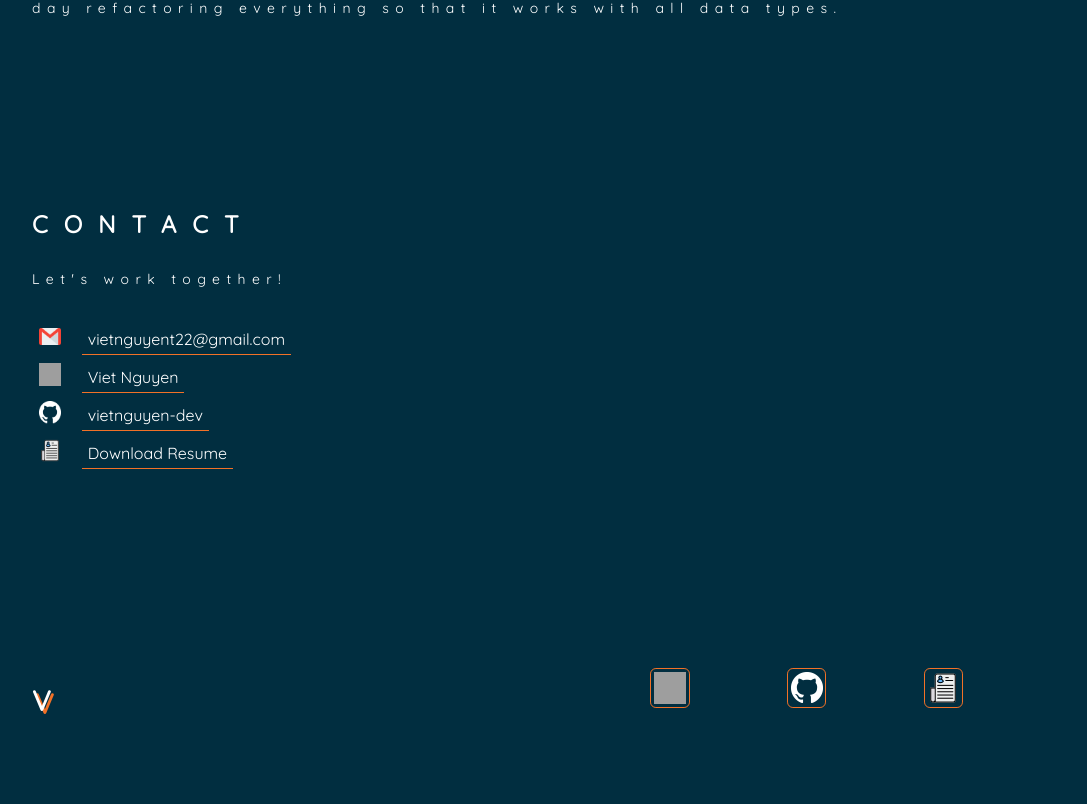
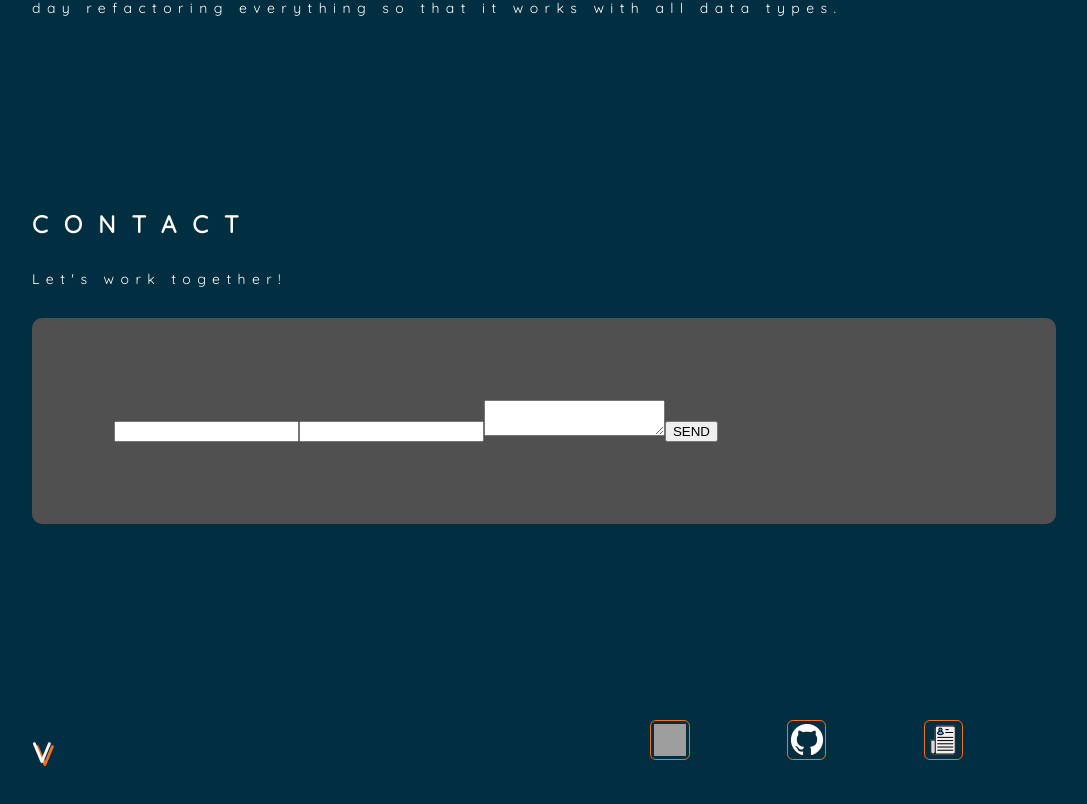
Before and after one commit to vietnguyen-dev/viet-portfolio, a Next.js app: page /rick-morty in a window 1280 px wide. Shown: the part 2569-3373 px from the top of the page, without its empty margins (96-1183 px from the left). Built offline with nearby package versions, Linux system fonts and the light colour scheme; grey boxes are pictures that could not be loaded.

Commit message:
updating component layout
adding email form to contact, etc...

```diff
--- a/components/contact.js
+++ b/components/contact.js
@@ -1,79 +1,51 @@
-import React from 'react'
+import React, { useState } from 'react'
 import styled from 'styled-components'
 import Image from 'next/image'
 
-const ContactInfo = styled.table`
+const ContactInfo = styled.div`
   border: none;
   margin-top: 3%;
 `
 
+const LinkedinDiv = styled.div`
+  margin-top: 3%;
+  display: grid;
+  grid-template-columns: 20% 80%;
+`
+
+const EmailForm = styled.form`
+  border-radius: 10px;
+  background-color: #505050;
+  padding: 8%;
+`;
+
 export default function Contact() {
     return (
-      <div id="contact" className='main'>
+      <div id="contact" className="main">
         <h3>CONTACT</h3>
         <p>Let's work together! </p>
         <ContactInfo>
-          <tbody>
-            <tr>
-              <td>
-                <Image
-                  src="/images/email.png"
-                  width={32}
-                  height={32}
-                  alt="email viet nguye at vietnguyent22@gmail.com"
-                />
-              </td>
-              <td>
-                  <a href="mailto:vietnguyent22@gmail.com" className='external' target="_blank">
-                    vietnguyent22@gmail.com
-                  </a>
-              </td>
-            </tr>
-            <tr>
-              <td>
+          {/* <a href="https://www.linkedin.com/in/viet-nguyen-b877931b5/"
+              className="external"
+              target="_blank">
+          <LinkedinDiv>
             <Image
               src="/images/linkedin.png"
               width={32}
               height={32}
               alt="find viet nguyen on linkedin"
             />
-              </td>
-              <td>
-                <a href="https://www.linkedin.com/in/viet-nguyen-b877931b5/" className='external' target="_blank">
-                  {" "}
-                  Viet Nguyen{" "}
-                </a>
-              </td>
-            </tr>
-            <tr>
-              <td>
-                <Image
-                  src="/images/github.png"
-                  width={32}
-                  height={32}
-                  alt="find viet nguyen on linkedin"
-                />
-              </td>
-              <td>
-                <a href="https://github.com/vietnguyen-dev" className='external' target="_blank"> vietnguyen-dev </a>
-              </td>
-            </tr>
-            <tr>
-              <td>
-                <Image
-                  src="/images/resume.png"
-                  width={32}
-                  height={32}
-                  alt="find viet nguyen on linkedin"
-                />
-              </td>
-              <td>
-                <a href="https://www.linkedin.com/in/viet-nguyen-b877931b5/" className='external'>
-                  Download Resume
-                </a>
-              </td>
-            </tr>
-          </tbody>
+            <p>
+              Message me on LinkedIn!
+            </p>
+          </LinkedinDiv>
+          </a> */}
+          <EmailForm>
+            <input type="text" />
+            <input type="text" />
+            <textarea />
+            <button type='submit'>SEND</button>
+         </EmailForm>
         </ContactInfo>
       </div>
     );
--- a/components/layout.js
+++ b/components/layout.js
@@ -1,4 +1,5 @@
 import Head from "next/head";
+import Footer from "./footer";
 import styled from "styled-components";
 
 const Mainsection = styled.main`
@@ -9,7 +10,7 @@ const Mainsection = styled.main`
 const name = 'Viet Nguyen';
 export const siteTitle = "Viet Nguyen | Front End Developer";
 
-export default function Layout({ children}) {
+export default function Layout({children}) {
   return (
     <>
       <Head>
@@ -29,6 +30,7 @@ export default function Layout({ children}) {
         <meta name="twitter:card" content="summary_large_image" />
       </Head>
       <Mainsection>{children}</Mainsection>
+      <Footer />
     </>
   );
 }
--- a/pages/rick-morty.js
+++ b/pages/rick-morty.js
@@ -2,7 +2,6 @@ import React from 'react'
 import Layout from '../components/layout'
 import ContactInfo from '../components/contact'
 import Project from '../components/project'
-import Footer from '../components/footer';
 import Link from 'next/link';
 import Image from 'next/image';
 import styled from "styled-components";
@@ -143,7 +142,6 @@ export default function Rickmorty() {
                 Originally my grid of items only worked with Characters data. I spent a whole day refactoring everything so that it works with all data types.</p>
             </MainPart>
             <ContactInfo />
-            <Footer />
         </Layout>
         </>
     )
```
Also changed, not shown: components/nav.js (+10 -4 lines), pages/index.js (+5 -14 lines). Lines whose indentation alone changed are shown as unchanged.
